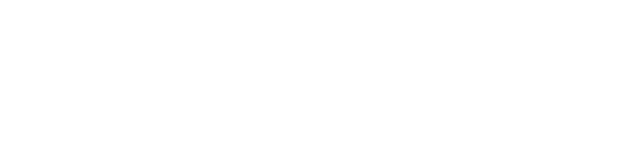
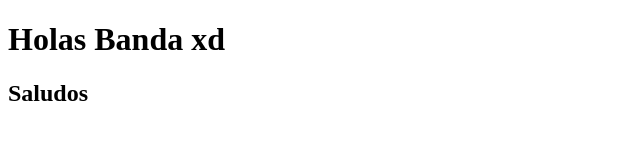
Before and after one commit to IEVN1003-19002530/intro-GIT, a plain HTML site: page index.html in a window 1280 px wide. Shown: the whole page, without its empty margins (0-640 px from the left). Drawn offline with Linux system fonts and the light colour scheme.

Commit message:
segundo commit

```diff
--- a/index.html
+++ b/index.html
@@ -6,6 +6,7 @@
     <title>Document</title>
 </head>
 <body>
-
+    <h1>Holas Banda xd</h1>
+    <h2>Saludos</h2>
 </body>
 </html>
```
